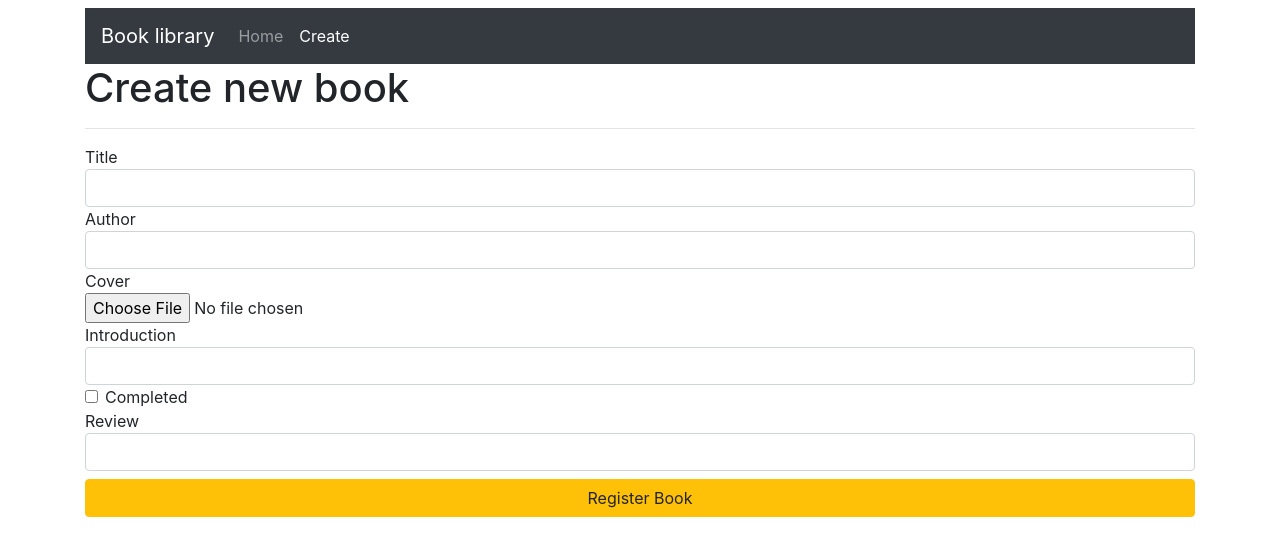
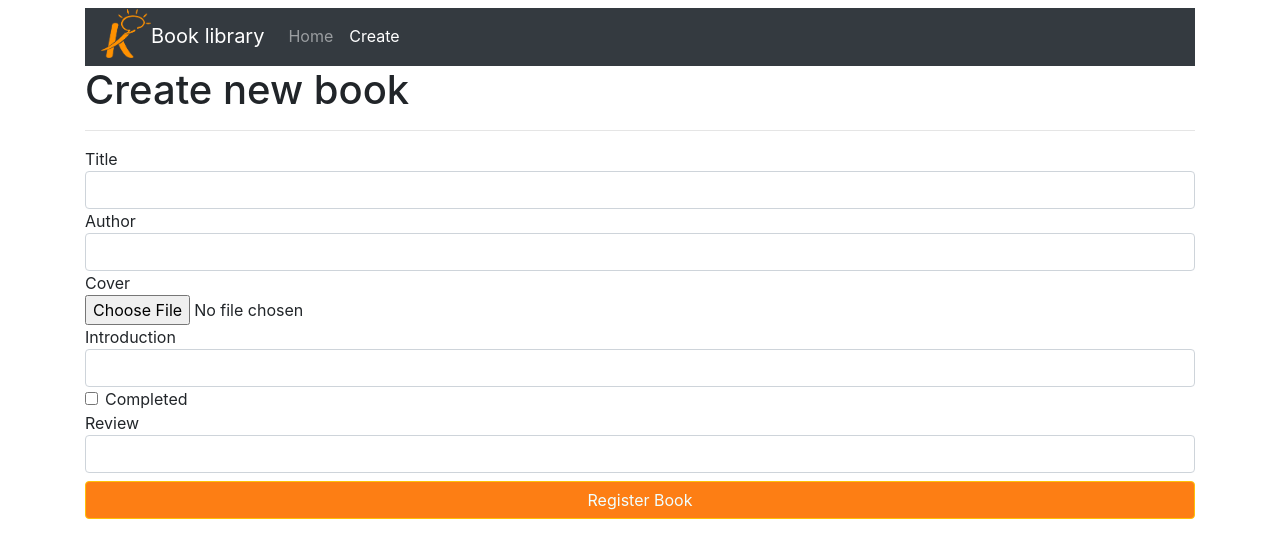
Before and after one commit to eddyjav/library-kruger-ejy, a React (Vite) app: page /create in a window 1280 px wide. Shown: the top 558 px of the page. Built offline with nearby package versions, Linux system fonts and the light colour scheme.

Commit message:
:books: styles finish add logo kr

```diff
--- a/src/App.css
+++ b/src/App.css
@@ -1,4 +1,4 @@
-#root {
+/* #root {
   max-width: 1280px;
   margin: 0 auto;
   padding: 2rem;
@@ -38,4 +38,17 @@
 
 .read-the-docs {
   color: #888;
+} */
+
+.btn-warning {
+  background-color: #fd7e14;
+  color: azure;
 }
+
+.btn-warning:hover {
+  background-color: #fd7d14d2;
+}
+
+img {
+  margin-top: -7px;
+}
--- a/src/App.jsx
+++ b/src/App.jsx
@@ -1,5 +1,5 @@
 import { useState } from "react";
-// import "./App.css";
+import "./App.css";
 import { Route, Routes, BrowserRouter } from "react-router-dom";
 import Index from "./pages/Index";
 import Create from "./pages/Create";
--- a/src/components/navBar.jsx
+++ b/src/components/navBar.jsx
@@ -1,10 +1,14 @@
 import { Link, NavLink } from "react-router-dom";
+// import kruger from "../assets/logoKrB.pn";
 
 const NavBar = () => {
   return (
     <nav className="navbar navbar-expand-sm navbar-dark bg-dark">
       <div className="navbar-collapse">
         <div className="navbar-nav">
+          <div className="title-t">
+            <img src="/logoKrB.png" alt="logokruger" width="50" />
+          </div>
           <Link className="navbar-brand" to="/">
             Book library
           </Link>
```
Also changed, not shown: public/logoKrB.png (added), src/assets/logoKrB.png (added).
